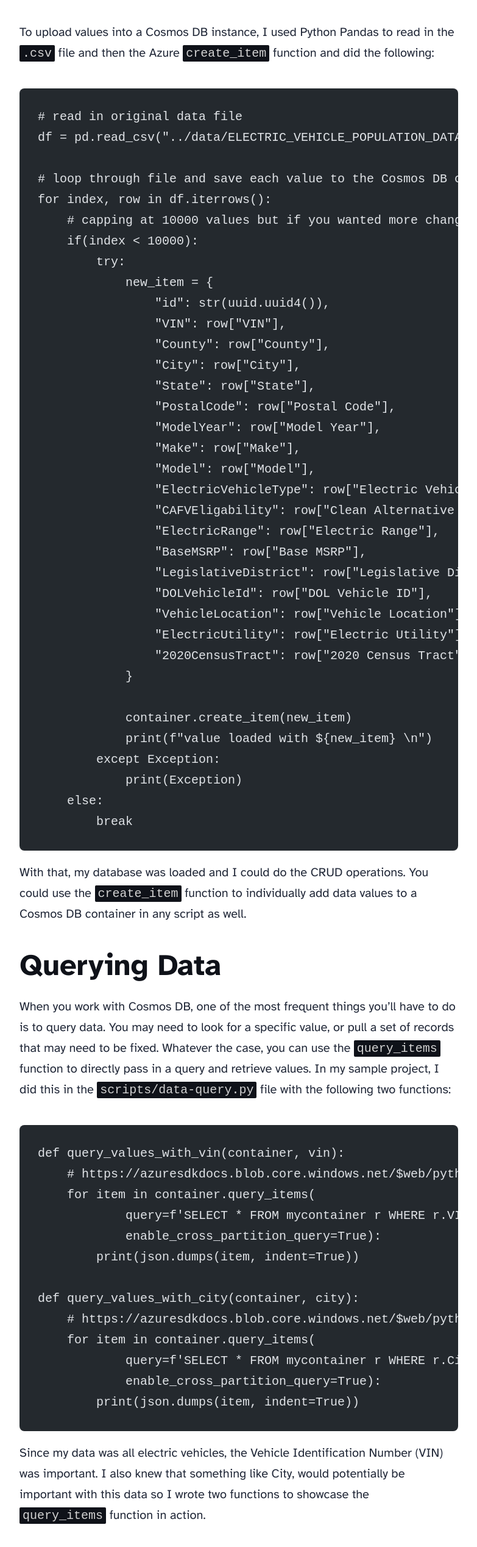
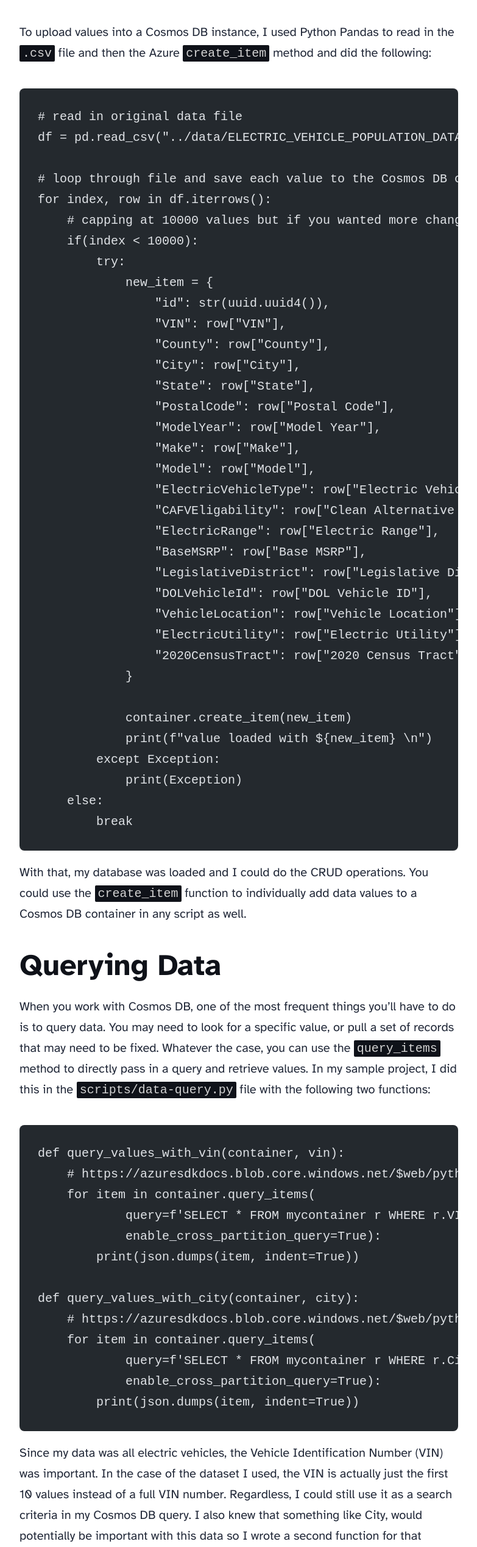
Before and after one commit to andrewevans0102/andrew-evans-dev-v2, an Astro site: page /blog/2023-09-05-cosmos-db-python-scripting in a window 1280 px wide. Shown: the part 3716-6253 px from the top of the page at 61% size, without its empty margins (248-1031 px from the left). Built offline with nearby package versions, Linux system fonts and the light colour scheme; Astro itself is replaced by a stand-in of ours; code samples lack their colours.

Commit message:
edits to the cosmos db python scripting post

````diff
--- a/src/content/blog/2023-09-05-cosmos-db-python-scripting.md
+++ b/src/content/blog/2023-09-05-cosmos-db-python-scripting.md
@@ -57,7 +57,7 @@
 
 In my sample project, if you look at the file `scripts/data_load.py` you'll see I did this with some sample Electronic Vehicle Data. I retrieved the vehicle data from [catalog.data.gov](https://catalog.data.gov/dataset/electric-vehicle-population-data) and used it for my research since it was free and a fairly large dataset.
 
-To upload values into a Cosmos DB instance, I used Python Pandas to read in the `.csv` file and then the Azure `create_item` function and did the following:
+To upload values into a Cosmos DB instance, I used Python Pandas to read in the `.csv` file and then the Azure `create_item` method and did the following:
 
 ```python
 # read in original data file
@@ -101,7 +101,7 @@
 
 ## Querying Data
 
-When you work with Cosmos DB, one of the most frequent things you'll have to do is to query data. You may need to look for a specific value, or pull a set of records that may need to be fixed. Whatever the case, you can use the `query_items` function to directly pass in a query and retrieve values. In my sample project, I did this in the `scripts/data-query.py` file with the following two functions:
+When you work with Cosmos DB, one of the most frequent things you'll have to do is to query data. You may need to look for a specific value, or pull a set of records that may need to be fixed. Whatever the case, you can use the `query_items` method to directly pass in a query and retrieve values. In my sample project, I did this in the `scripts/data-query.py` file with the following two functions:
 
 ```python
 def query_values_with_vin(container, vin):
@@ -119,7 +119,7 @@
         print(json.dumps(item, indent=True))
 ```
 
-Since my data was all electric vehicles, the Vehicle Identification Number (VIN) was important. I also knew that something like City, would potentially be important with this data so I wrote two functions to showcase the `query_items` function in action.
+Since my data was all electric vehicles, the Vehicle Identification Number (VIN) was important. In the case of the dataset I used, the VIN is actually just the first 10 values instead of a full VIN number. Regardless, I could still use it as a search criteria in my Cosmos DB query. I also knew that something like City, would potentially be important with this data so I wrote a second function for that selection. Both of my custom functions showcase the SDK container `query_items` method in action.
 
 If you notice in the `SELECT` clause of the query I specify a `WHERE` to select the values I need. I could further customize this query for a more refined search.
 
@@ -127,7 +127,7 @@
 
 Deleting data may also be a normal function for you. Especially in a situation where you need to maintain a Cosmos DB instance and potentially cleanup errors from customers.
 
-In my sample project, in the `scripts/data_delete.py` I used the `delete_item` function from the SDK to be able to delete individual records that I had retrieved. I started with a query function to get values based on a VIN:
+In my sample project, in the `scripts/data_delete.py` I used the `delete_item` method from the SDK to be able to delete individual records that I had retrieved. I started with a query function to get values based on a VIN:
 
 ```python
 def query_values_with_vin(container, vin):
@@ -176,7 +176,7 @@
     item["ElectricVehicleType"] = "hey this is an update of the electronic vehicle type"
 ```
 
-With the values updated locally, I then perist them to the Cosmos DB instance with the `upsert_item` function:
+With the values updated locally, I then perist them to the Cosmos DB instance with the `upsert_item` method:
 
 ```python
 # in Azure updating and inserting is considered an Upsert
````
